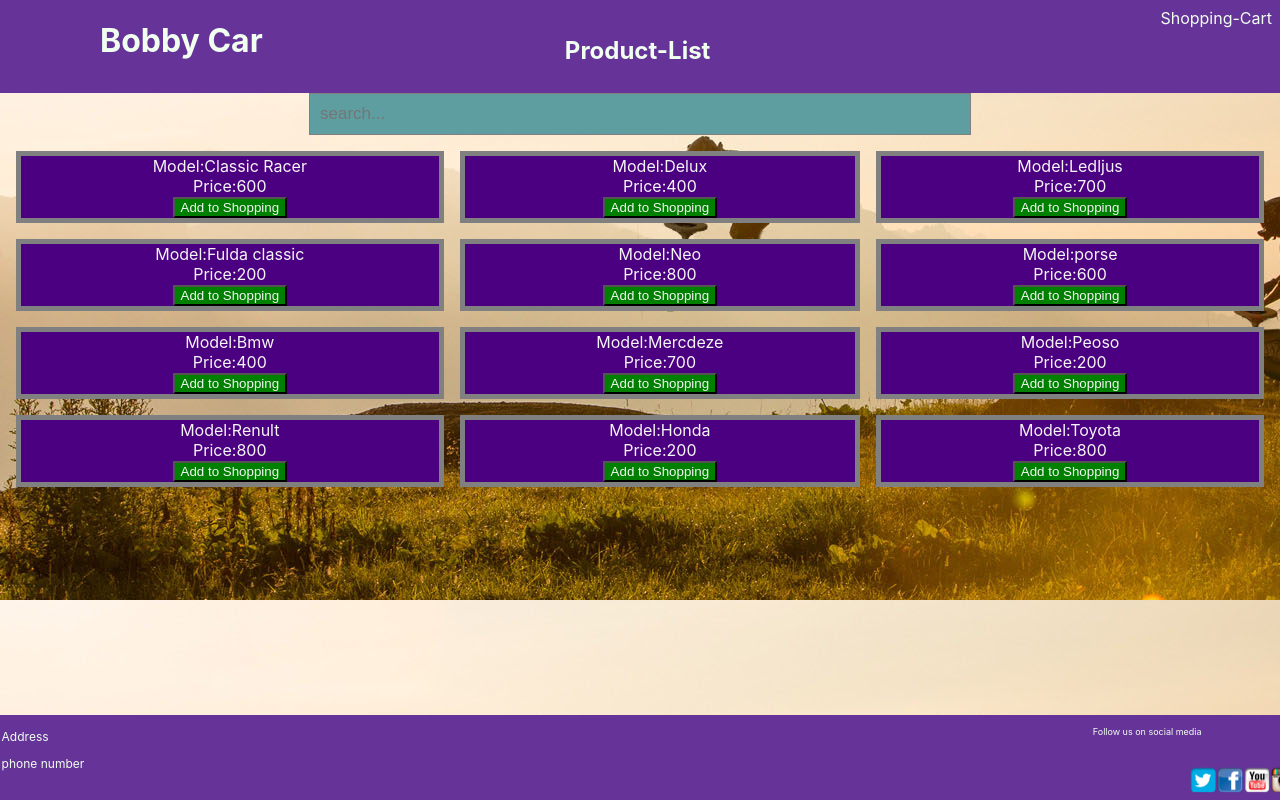
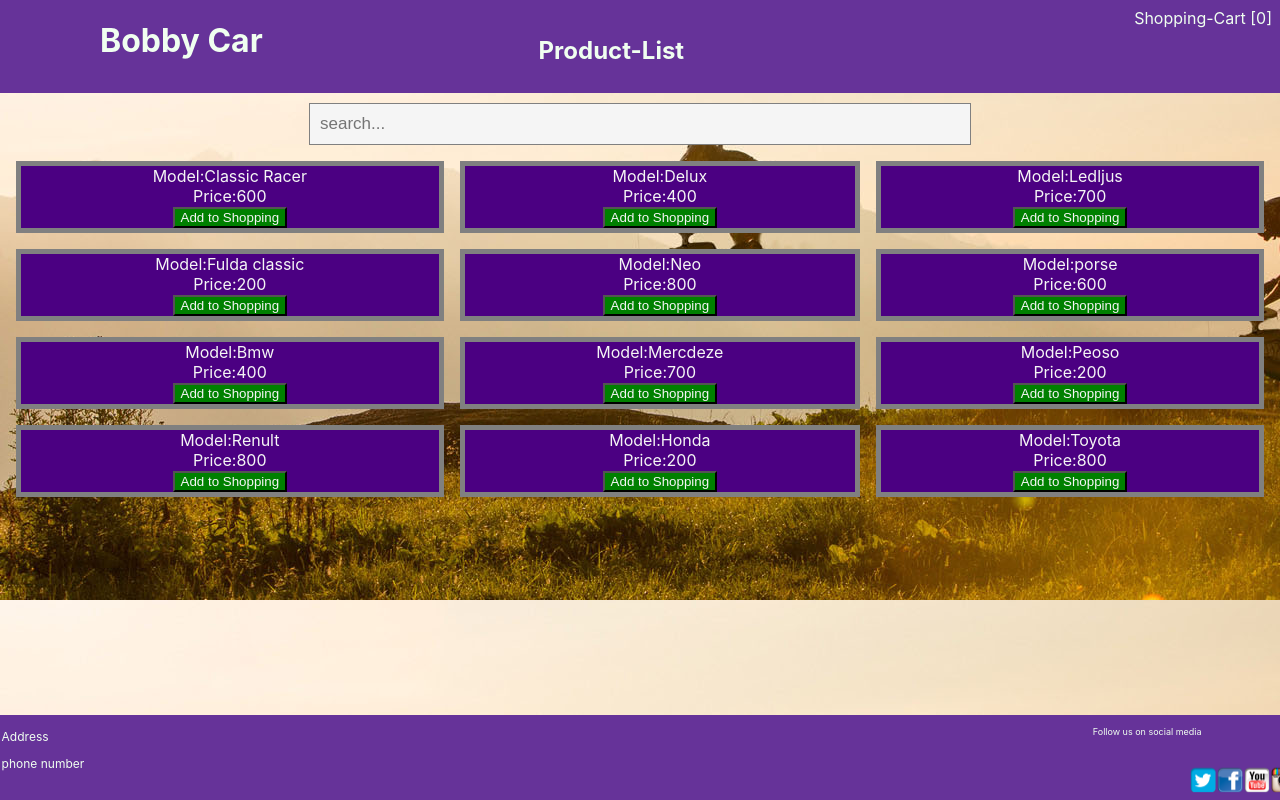
Before and after one commit to sharminmousumi/Bobbycar, a React (Create React App) app: page / in a window 1280 px wide. Built offline with nearby package versions, Linux system fonts and the light colour scheme.

Commit message:
update search box

```diff
--- a/src/App.js
+++ b/src/App.js
@@ -9,7 +9,7 @@
 function App() {
   const showproduct='product' , showShoppingCart='ShoppingCart';
   const [show,setShow]=useState(showproduct);
-  let Body= null;
+  let Body= 0;
   if(show===showproduct){
      Body=<Product/>
   }else{
--- a/src/components/Header.css
+++ b/src/components/Header.css
@@ -24,3 +24,7 @@
 
 margin-left: 40px;
 }
+.Cartlogo >img{
+  width: 40px;
+  height: 25px;
+}
--- a/src/components/Header.jsx
+++ b/src/components/Header.jsx
@@ -1,5 +1,7 @@
 import React from 'react';
 import './Header.css';
+
+
 
 const Header=({setShow,sendNav})=>{
 
@@ -12,12 +14,10 @@
             <div className="item">
             <div onClick={()=>setShow(sendNav.showproduct)} className="shop">
                 <h2>Product-List</h2>
-
-
             </div>
 
-            <div onClick={()=>setShow(sendNav.showShoppingCart)}>
-                Shopping-Cart
+            <div className="Cartlogo" onClick={()=>setShow(sendNav.showShoppingCart)}>Shopping-Cart [0]
+
             </div>
             </div>
 
--- a/src/components/Product.jsx
+++ b/src/components/Product.jsx
@@ -1,6 +1,6 @@
 import React, { useState } from 'react';
 import './product.css';
-import img1 from '../images/447265.jpeg';
+
 
 
 
@@ -23,10 +23,10 @@
         ]
 
 
-        const [filter, setFilter]=useState("");
+        const [sort, setSort]=useState("");
         const data = productList.map((item)=> {
-            if(filter.length !== 0) {
-                if (item.name.toUpperCase().match(filter.toUpperCase())
+            if(sort.length !== 0) {
+                if (item.name.toUpperCase().match(sort.toUpperCase())
 
                 ) {
              return <div  key={item.name}>
@@ -46,15 +46,15 @@
             <div  className="grid-item">
             Model:{item.name}<br/>
             Price:{item.price} <br/>
-            <button className="but">Add to Shopping</button>
+            <button className="but" >Add to Shopping</button>
 
             </div>
              </div>
 
         })
     return (
-        <div>
-            <input className="SearchProduct" type="text" placeholder="search..." value={filter} onChange={(event) => setFilter(event.target.value)} />
+        <div className="search">
+            <input className="SearchProduct" type="text" placeholder="search..." value={sort} onChange={(event) => setSort(event.target.value)} />
             <div className="products">
 
             {data}
--- a/src/components/product.css
+++ b/src/components/product.css
@@ -20,6 +20,7 @@
   border: 1px solid grey;
   float: center;
   width: 50%;
-  background: cadetblue;
+  background: whitesmoke;
+  margin-top: 10px;
 
 }
```
